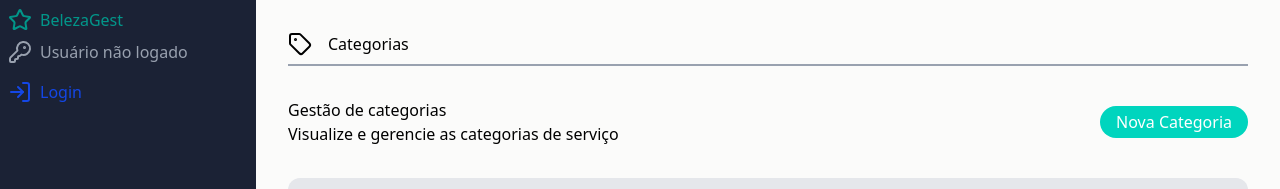
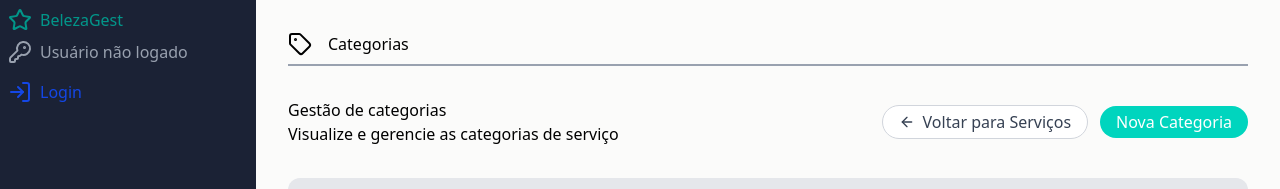
Before and after one commit to GuilhermeCasarim/estagio_unifil, a React (Vite) app in the folder front/: page /categorias-servico in a window 1280 px wide. Shown: the top 189 px of the page. Built offline with nearby package versions, Linux system fonts and the light colour scheme; no server answers.

Commit message:
fix voltar pagina

```diff
--- a/front/src/pages/CategoriasServicoNovo.jsx
+++ b/front/src/pages/CategoriasServicoNovo.jsx
@@ -37,7 +37,7 @@ export const CategoriasServicoNovo = () => {
         <h1 className='flex gap-2 text-2xl font-bold items-center'>
           <Tag className='text-teal-600' /> Nova Categoria
         </h1>
-        <button onClick={() => navigate('/categorias-servico')} className='p-2 hover:bg-gray-100 rounded-full'>
+        <button onClick={() => navigate('/categorias-servico')} className='p-2 hover:bg-gray-100 rounded-full cursor-pointer'>
           <X size={24} />
         </button>
       </div>
--- a/front/src/pages/ClienteNovo.jsx
+++ b/front/src/pages/ClienteNovo.jsx
@@ -45,7 +45,7 @@ export const ClienteNovo = () => {
                 <h1 className='flex gap-2 text-2xl font-bold items-center'>
                     <UserPlus className='text-teal-600' /> Novo Cliente
                 </h1>
-                <button onClick={() => navigate('/clientes')} className='p-2 hover:bg-gray-100 rounded-full'>
+                <button onClick={() => navigate('/clientes')} className='p-2 hover:bg-gray-100 rounded-full cursor-pointer'>
                     <X size={24} />
                 </button>
             </div>
--- a/front/src/pages/NomesServicoNovo.jsx
+++ b/front/src/pages/NomesServicoNovo.jsx
@@ -37,7 +37,7 @@ export const NomesServicoNovo = () => {
         <h1 className='flex gap-2 text-2xl font-bold items-center'>
           <List className='text-teal-600' /> Novo Nome de Serviço
         </h1>
-        <button onClick={() => navigate('/nomes-servico')} className='p-2 hover:bg-gray-100 rounded-full'>
+        <button onClick={() => navigate('/nomes-servico')} className='p-2 hover:bg-gray-100 rounded-full cursor-pointer'>
           <X size={24} />
         </button>
       </div>
--- a/front/src/pages/PaginaCategoriasServico.jsx
+++ b/front/src/pages/PaginaCategoriasServico.jsx
@@ -1,6 +1,6 @@
 import React, { useEffect, useState } from 'react'
 import { useNavigate } from 'react-router-dom'
-import { Tag, SquarePen, Trash2 } from 'lucide-react'
+import { ArrowLeft, Tag, SquarePen, Trash2 } from 'lucide-react'
 import axios from 'axios'
 import { toast } from 'react-toastify'
 import Swal from 'sweetalert2'
@@ -63,12 +63,21 @@ export const PaginaCategoriasServico = () => {
           <p>Gestão de categorias</p>
           <p>Visualize e gerencie as categorias de serviço</p>
         </div>
+        <div className='flex items-center gap-3'>
+          <button
+            className='flex items-center gap-2 rounded-full border border-gray-300 bg-white px-4 py-1 text-gray-700 transition duration-300 hover:border-teal-500 hover:text-teal-600 cursor-pointer'
+            onClick={() => navigate('/servicos')}
+          >
+            <ArrowLeft size={16} />
+            Voltar para Serviços
+          </button>
           <button
             className='bg-teal-400 text-white px-4 py-1 rounded-full hover:bg-teal-500 transition duration-300 cursor-pointer'
             onClick={() => navigate('/categoria-servico/novo')}
           >
             Nova Categoria
           </button>
+        </div>
       </div>
 
       <div className='bg-gray-200 rounded-xl p-3 flex flex-col gap-2 sm:flex-row sm:items-center sm:justify-between'>
--- a/front/src/pages/PaginaNomesServico.jsx
+++ b/front/src/pages/PaginaNomesServico.jsx
@@ -1,6 +1,6 @@
 import React, { useEffect, useState } from 'react'
 import { useNavigate } from 'react-router-dom'
-import { List, SquarePen, Trash2 } from 'lucide-react'
+import { ArrowLeft, List, SquarePen, Trash2 } from 'lucide-react'
 import axios from 'axios'
 import { toast } from 'react-toastify'
 import Swal from 'sweetalert2'
@@ -63,12 +63,21 @@ export const PaginaNomesServico = () => {
           <p>Gestão de nomes de serviço</p>
           <p>Visualize e gerencie os nomes dos serviços</p>
         </div>
+        <div className='flex items-center gap-3'>
+          <button
+            className='flex items-center gap-2 rounded-full border border-gray-300 bg-white px-4 py-1 text-gray-700 transition duration-300 hover:border-teal-500 hover:text-teal-600 cursor-pointer'
+            onClick={() => navigate('/servicos')}
+          >
+            <ArrowLeft size={16} />
+            Voltar para Serviços
+          </button>
           <button
             className='bg-teal-400 text-white px-4 py-1 rounded-full hover:bg-teal-500 transition duration-300 cursor-pointer'
             onClick={() => navigate('/nome-servico/novo')}
           >
             Novo Nome
           </button>
+        </div>
       </div>
 
       <div className='bg-gray-200 rounded-xl p-3 flex flex-col gap-2 sm:flex-row sm:items-center sm:justify-between'>
--- a/front/src/pages/ProfissionalNovo.jsx
+++ b/front/src/pages/ProfissionalNovo.jsx
@@ -93,7 +93,7 @@ export const ProfissionalNovo = () => {
                 <h1 className='flex gap-2 text-2xl font-bold items-center'>
                     <UserPlus className='text-teal-600' /> Novo Profissional
                 </h1>
-                <button onClick={() => navigate(-1)} className='p-2 hover:bg-gray-100 rounded-full'>
+                <button onClick={() => navigate(-1)} className='p-2 hover:bg-gray-100 rounded-full cursor-pointer'>
                     <X size={24} />
                 </button>
             </div>
--- a/front/src/pages/ServicoNovo.jsx
+++ b/front/src/pages/ServicoNovo.jsx
@@ -213,7 +213,7 @@ export const ServicoNovo = () => {
         <h1 className='flex gap-2 text-2xl font-bold items-center'>
           <Scissors className='text-teal-600' /> Novo Serviço
         </h1>
-        <button onClick={() => navigate('/servicos')} className='p-2 hover:bg-gray-100 rounded-full'>
+        <button onClick={() => navigate('/servicos')} className='p-2 hover:bg-gray-100 rounded-full cursor-pointer'>
           <X size={24} />
         </button>
       </div>
```
Lines whose indentation alone changed are shown as unchanged.
